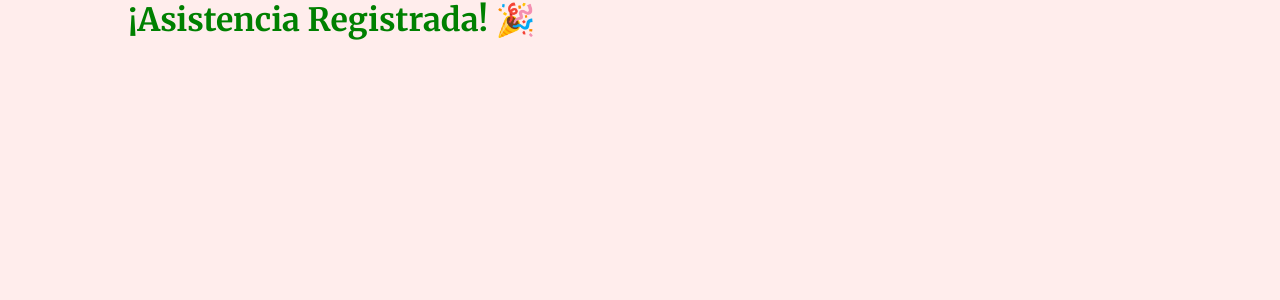
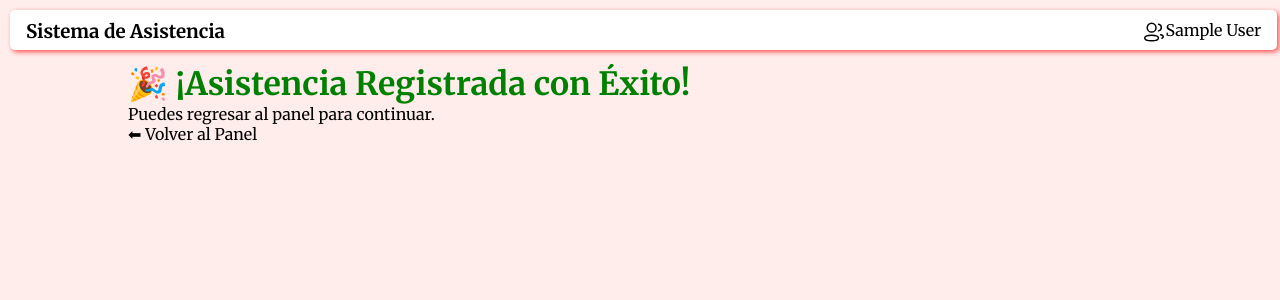
Before and after one commit to HIJN-bot/asistencia, a PHP site: page /student/success.php in a window 1280 px wide. Shown: the top 300 px of the page. Run offline with PHP 8.4, Linux system fonts and the light colour scheme; the visitor is signed in with stand-in values (Sample User, id 1); some web fonts are replaced.

Commit message:
Update success.php

```diff
--- a/QR-Code-Based-Attendance-System/QR-ATS-main/student/success.php
+++ b/QR-Code-Based-Attendance-System/QR-ATS-main/student/success.php
@@ -1,3 +1,10 @@
+<?php
+session_start();
+if (!isset($_SESSION["student_name"])) {
+  header("location:../index.php");
+}
+?>
+
 <!DOCTYPE html>
 <html lang="es"> <!-- cambiado a español -->
 
@@ -11,7 +18,7 @@
       text-decoration: none;
       color: black;
     }
-    .msg{
+    .msg {
       color: green;
     }
   </style>
@@ -19,14 +26,21 @@
 
 <body>
   <main>
+    <?php
+      $title = 'Sistema de Asistencia';
+      $username = $_SESSION['student_name'];
+      include "../componets/header.php";
+    ?>
     <div class="container">
-      <h1 class="msg">¡Asistencia Registrada! 🎉</h1> <!-- traducido -->
+      <h1 class="msg">🎉 ¡Asistencia Registrada con Éxito!</h1> <!-- mensaje en español -->
+      <p>Puedes regresar al panel para continuar.</p>
+      <a href="dashboard.php">⬅ Volver al Panel</a>
     </div>
   </main>
   <script>
     var show = 0;
     function showBox() {
-      box = document.getElementById('box');
+      let box = document.getElementById('box');
       if (show == 0) {
         box.style.height = "100px";
         show = 1;
```
